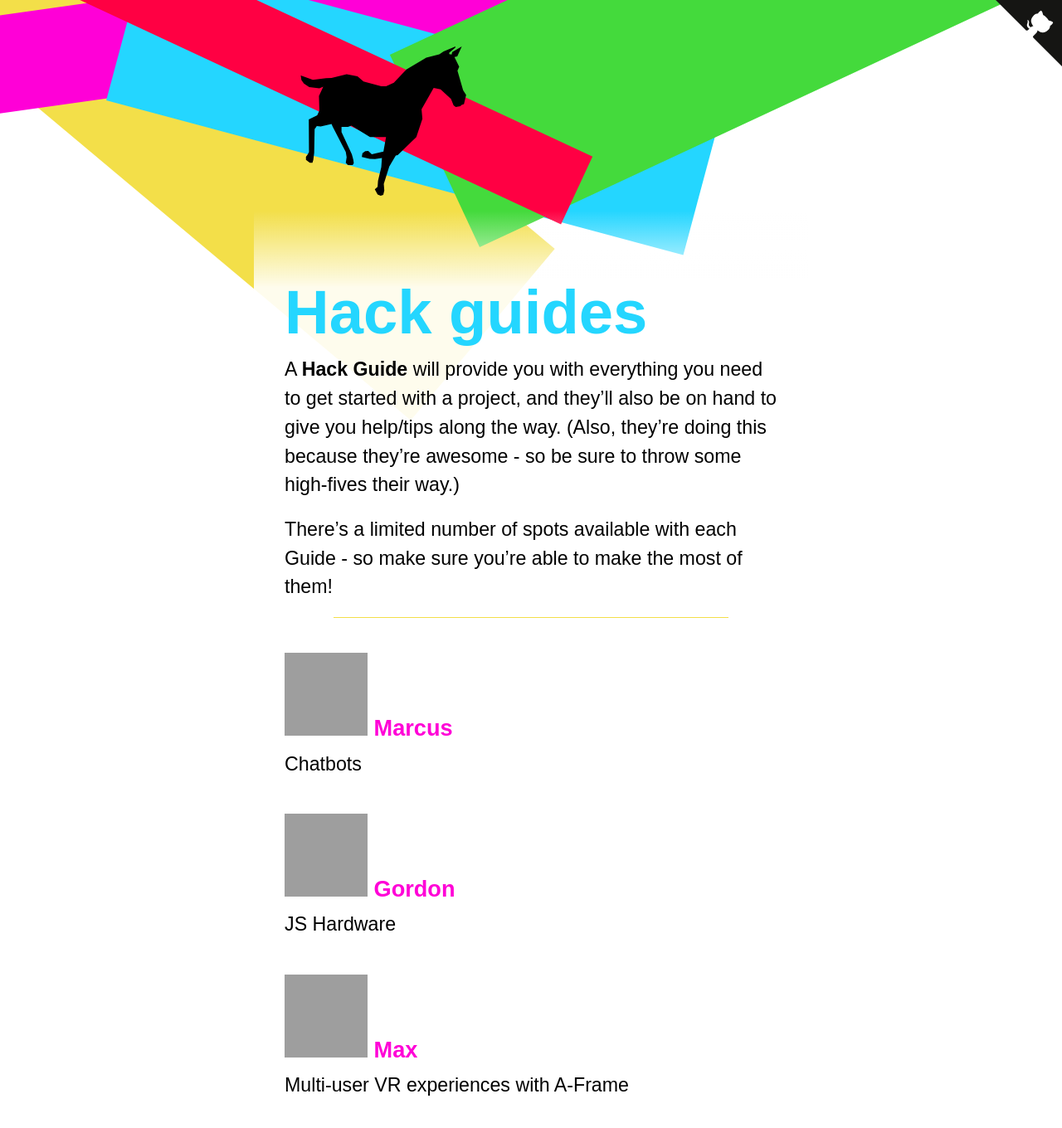
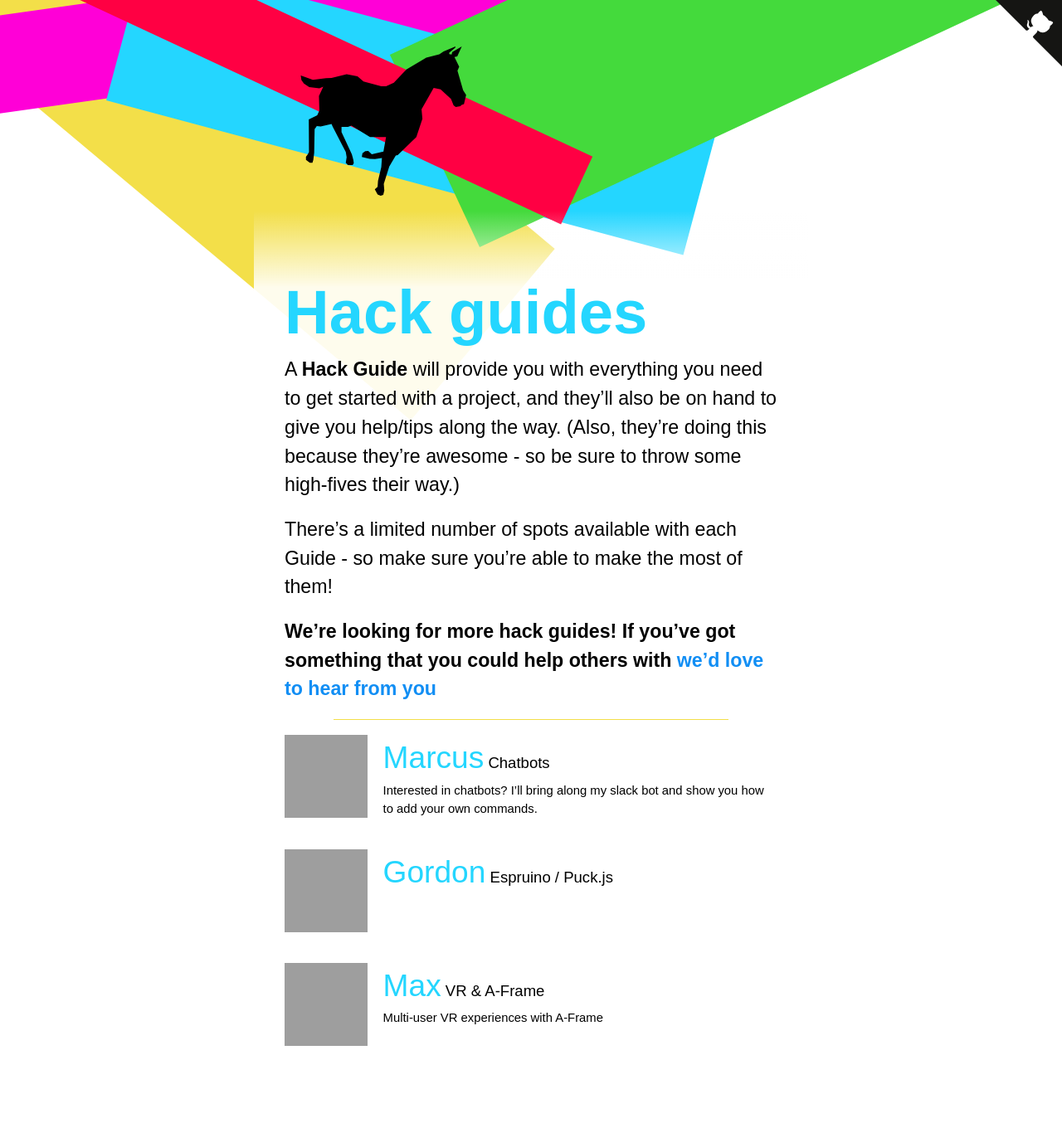
Before and after one commit to jsoxford/hack, a Jekyll site: the page built from guides.md, in a window 1280 px wide, cut to the strip 0-1400 px from the top of the page. Shown: the top 1360 px of the strip at 83% size. Built offline with Jekyll 4.4.1, drawn with Linux system fonts in a browser that asks for light colours; our own code applies the rules of GitHub Pages for plain Markdown files; grey boxes are pictures that could not be loaded.

Commit message:
Added more guide content and tweaked ui slightly

```diff
--- a/assets/style.scss
+++ b/assets/style.scss
@@ -259,3 +259,33 @@ form {
   padding: .5em;
   display: block;
 }
+
+
+.guide {
+  display: flex;
+  margin-bottom: 2rem;
+  img {
+    margin-right: 1rem;
+    width: 100px;
+  }
+  .details {
+    flex: auto;
+    // display: block;
+    font-size: 1rem;
+    margin:0;
+  }
+
+  .name {
+    font-size: 2rem;
+    color: $cyan
+  }
+  .technology {
+
+  }
+
+  .content {
+    display: block;
+    font-size: .8rem;
+  }
+
+}
--- a/guides.md
+++ b/guides.md
@@ -8,11 +8,22 @@ A **Hack Guide** will provide you with everything you need to get started with a
 
 There's a limited number of spots available with each Guide - so make sure you're able to make the most of them!
 
+**We're looking for more hack guides! If you've got something that you could help others with [we'd love to hear from you](https://github.com/jsoxford/hack/issues/4)**
+
 ---
 
 {% for guide in site.guides %}
 
-### {% avatar user=guide.github size=100 %} {{ guide.name }}
-{{ guide.technology }}
+<section class="guide">
+  {% avatar user=guide.github size=100 %}
+
+  <div class="details">
+    <span class="name">{{ guide.name }}</span>
+    <span class="technology">{{ guide.technology }}</span>
+    <span class="content">{{ guide.content }}</span>
+  </div>
+
+</section>
+
 
 {% endfor %}
```
Also changed, not shown: _guides/AverageMarcus.md (+2 -0 lines), _guides/gfwilliams.md (+1 -1 lines), _guides/omgmog.md (+3 -1 lines).
